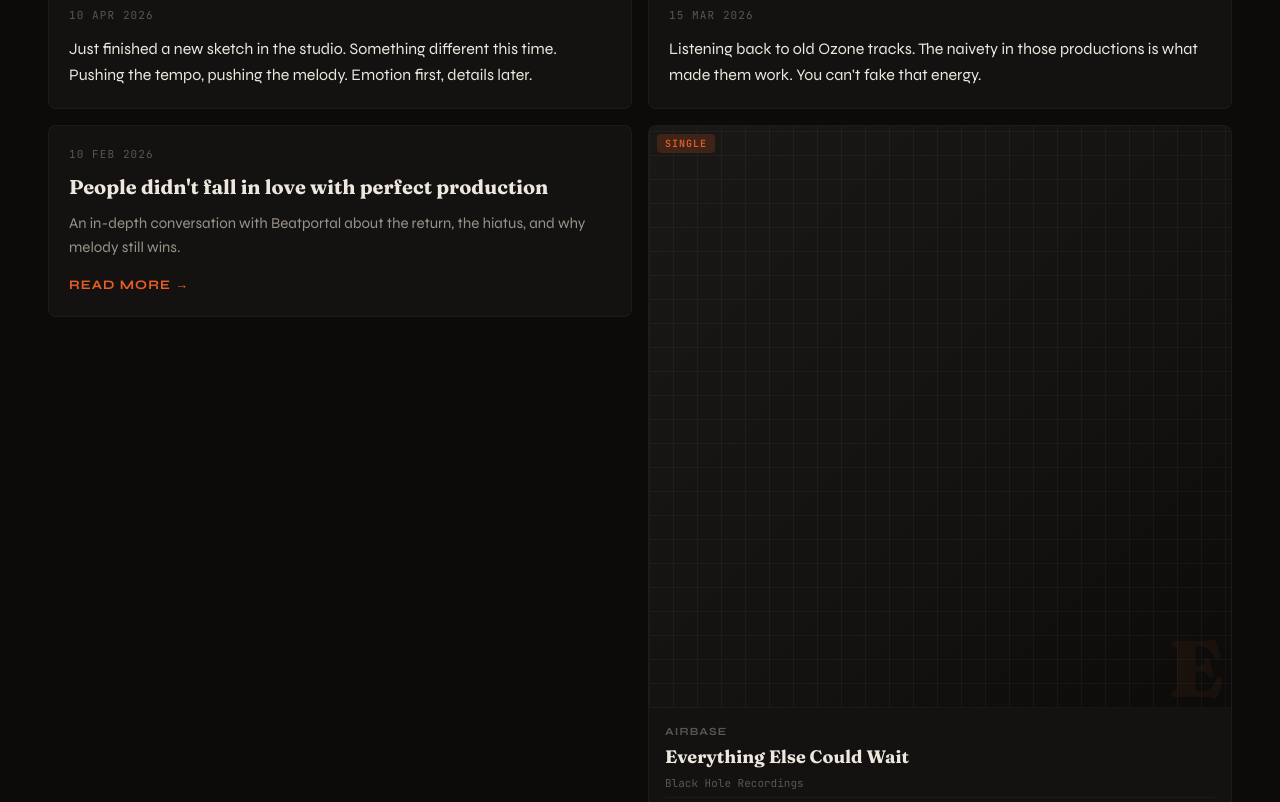
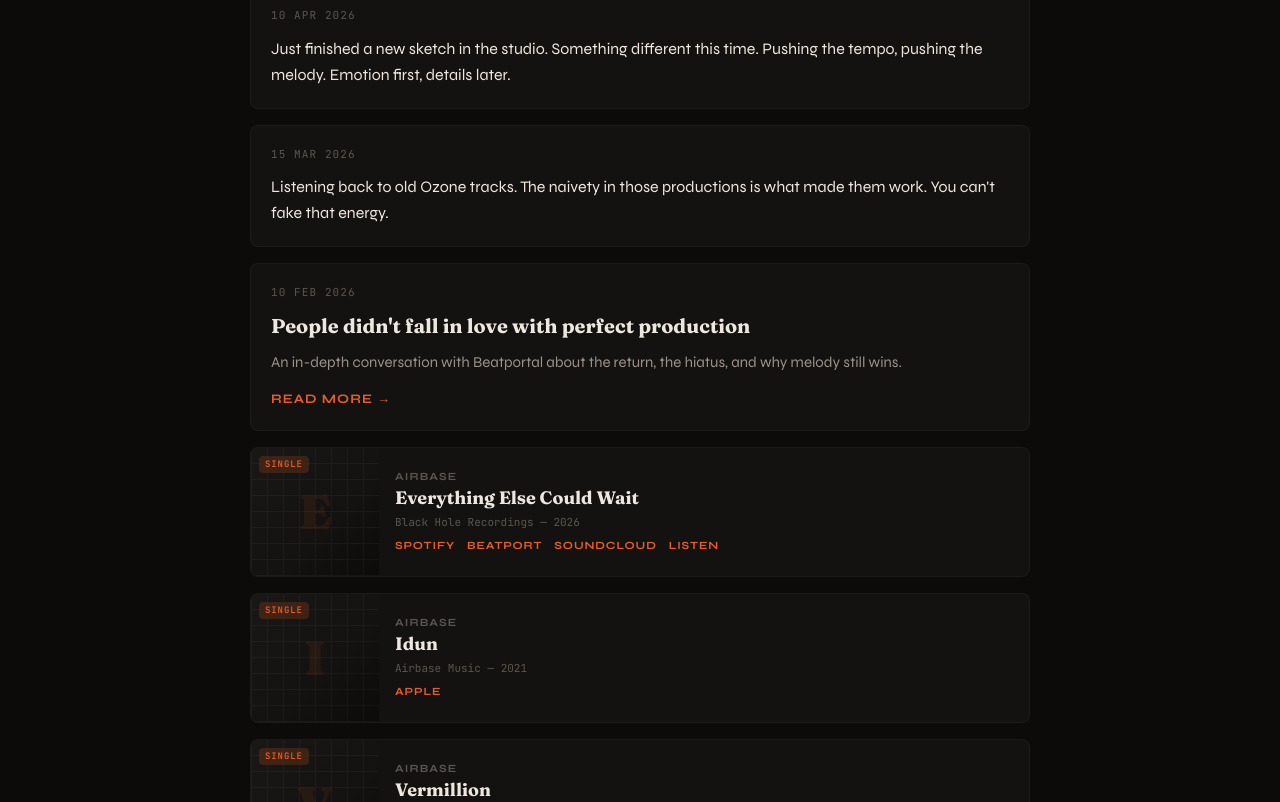
Before and after one commit to jezper/airbase-website, a Next.js app: page / in a window 1280 px wide. Shown: the part 1080-1882 px from the top of the page. Built offline with nearby package versions, Linux system fonts and the light colour scheme.

Commit message:
fix: single-column feed layout, compact horizontal release cards

```diff
--- a/src/components/feed/feed.tsx
+++ b/src/components/feed/feed.tsx
@@ -53,7 +53,7 @@
           No posts to show right now.
         </p>
       ) : (
-        <div className="grid grid-cols-1 md:grid-cols-2 gap-4">
+        <div className="flex flex-col gap-4 max-w-prose mx-auto">
           {filtered.map((item, index) => {
             if (item.type === "release") {
               return (
--- a/src/components/feed/release-card.tsx
+++ b/src/components/feed/release-card.tsx
@@ -1,56 +1,35 @@
 import type { Release } from "@/types/content";
 
-interface ReleaseCardProps {
-  release: Release;
-}
-
-function ArtworkPlaceholder({ artist, title }: { artist: string; title: string }) {
-  // Generate a subtle gradient from the first chars — purely decorative
+function ArtworkPlaceholder({ title }: { title: string }) {
   const initial = (title[0] ?? "A").toUpperCase();
   return (
     <div
-      className="w-full aspect-square flex items-end p-3 relative overflow-hidden"
+      className="w-full h-full flex items-center justify-center relative overflow-hidden"
       style={{
         background:
           "linear-gradient(135deg, var(--bg-elevated) 0%, var(--bg-card) 60%, var(--bg) 100%)",
       }}
       aria-hidden="true"
     >
-      {/* Decorative large letter */}
       <span
-        className="font-display font-black text-[80px] leading-none select-none absolute bottom-0 right-2 opacity-[0.06]"
+        className="font-display font-black text-[48px] leading-none select-none opacity-[0.08]"
         style={{ color: "var(--ac)" }}
       >
         {initial}
       </span>
-      {/* Subtle grid lines */}
       <div
         className="absolute inset-0 opacity-[0.04]"
         style={{
           backgroundImage:
-            "repeating-linear-gradient(0deg, var(--tx) 0px, var(--tx) 1px, transparent 1px, transparent 24px), repeating-linear-gradient(90deg, var(--tx) 0px, var(--tx) 1px, transparent 1px, transparent 24px)",
+            "repeating-linear-gradient(0deg, var(--tx) 0px, var(--tx) 1px, transparent 1px, transparent 16px), repeating-linear-gradient(90deg, var(--tx) 0px, var(--tx) 1px, transparent 1px, transparent 16px)",
         }}
       />
-      <span className="sr-only">{`${artist} — ${title} — no artwork available`}</span>
     </div>
   );
 }
 
-function StreamingLink({ label, href }: { label: string; href: string }) {
-  return (
-    <a
-      href={href}
-      target="_blank"
-      rel="noopener noreferrer"
-      className="font-body text-[11px] font-bold uppercase tracking-[0.08em] text-accent hover:text-accent-hover transition-colors duration-150"
-    >
-      {label}
-    </a>
-  );
-}
-
-export default function ReleaseCard({ release }: ReleaseCardProps) {
-  const { artist, title, type, label, artwork, links } = release;
+export default function ReleaseCard({ release }: { release: Release }) {
+  const { artist, title, type, label, year, artwork, links } = release;
 
   const streamLinks: { label: string; href: string }[] = [
     links.spotify && { label: "Spotify", href: links.spotify },
@@ -63,25 +42,24 @@
 
   return (
     <article
-      className="bg-bg-card rounded-lg border border-border hover:border-border-hover hover:-translate-y-1 transition-all duration-150 overflow-hidden group"
+      className="bg-bg-card rounded-lg border border-border hover:border-border-hover hover:-translate-y-1 transition-all duration-150 overflow-hidden group flex"
       aria-label={`${type}: ${title} by ${artist}`}
     >
-      {/* Artwork area */}
-      <div className="relative">
+      {/* Artwork — fixed square, left side */}
+      <div className="w-24 h-24 sm:w-32 sm:h-32 shrink-0 relative">
         {artwork ? (
           <img
             src={artwork}
             alt={`${title} by ${artist}`}
-            className="w-full aspect-square object-cover"
+            className="w-full h-full object-cover"
             loading="lazy"
           />
         ) : (
-          <ArtworkPlaceholder artist={artist} title={title} />
+          <ArtworkPlaceholder title={title} />
         )}
-
-        {/* Type badge — absolute over artwork */}
+        {/* Type badge */}
         <span
-          className="absolute top-2 left-2 font-mono text-[10px] font-bold uppercase tracking-[0.1em] px-2 py-0.5 rounded-sm"
+          className="absolute top-2 left-2 font-mono text-[9px] font-bold uppercase tracking-[0.1em] px-1.5 py-0.5 rounded-sm"
           style={{
             backgroundColor: "rgba(232,93,38,0.18)",
             color: "var(--ac)",
@@ -92,29 +70,30 @@
         </span>
       </div>
 
-      {/* Metadata */}
-      <div className="p-4 space-y-1.5">
-        {/* Artist */}
-        <p className="font-body text-[11px] font-bold uppercase tracking-[0.1em] text-text-faint">
+      {/* Info — right side */}
+      <div className="flex-1 min-w-0 p-4 flex flex-col justify-center">
+        <p className="font-body text-[11px] font-bold uppercase tracking-[0.1em] text-text-faint mb-0.5 truncate">
           {artist}
         </p>
-
-        {/* Title */}
-        <h3 className="font-display text-lg font-bold leading-tight text-text group-hover:text-accent transition-colors duration-150">
+        <h3 className="font-display text-lg font-bold leading-tight text-text group-hover:text-accent transition-colors duration-150 truncate">
           {title}
         </h3>
+        <p className="font-mono text-[11px] text-text-faint mt-1">
+          {label} &mdash; {year}
+        </p>
 
-        {/* Label */}
-        <p className="font-mono text-[11px] text-text-faint">{label}</p>
-
-        {/* Streaming links */}
         {streamLinks.length > 0 && (
-          <div
-            className="flex flex-wrap gap-x-3 gap-y-1 pt-2 border-t border-border"
-            aria-label="Streaming links"
-          >
+          <div className="flex flex-wrap gap-x-3 gap-y-1 mt-2">
             {streamLinks.map((sl) => (
-              <StreamingLink key={sl.label} label={sl.label} href={sl.href} />
+              <a
+                key={sl.label}
+                href={sl.href}
+                target="_blank"
+                rel="noopener noreferrer"
+                className="font-body text-[11px] font-bold uppercase tracking-[0.08em] text-accent hover:text-accent-hover transition-colors duration-150"
+              >
+                {sl.label}
+              </a>
             ))}
           </div>
         )}
```
